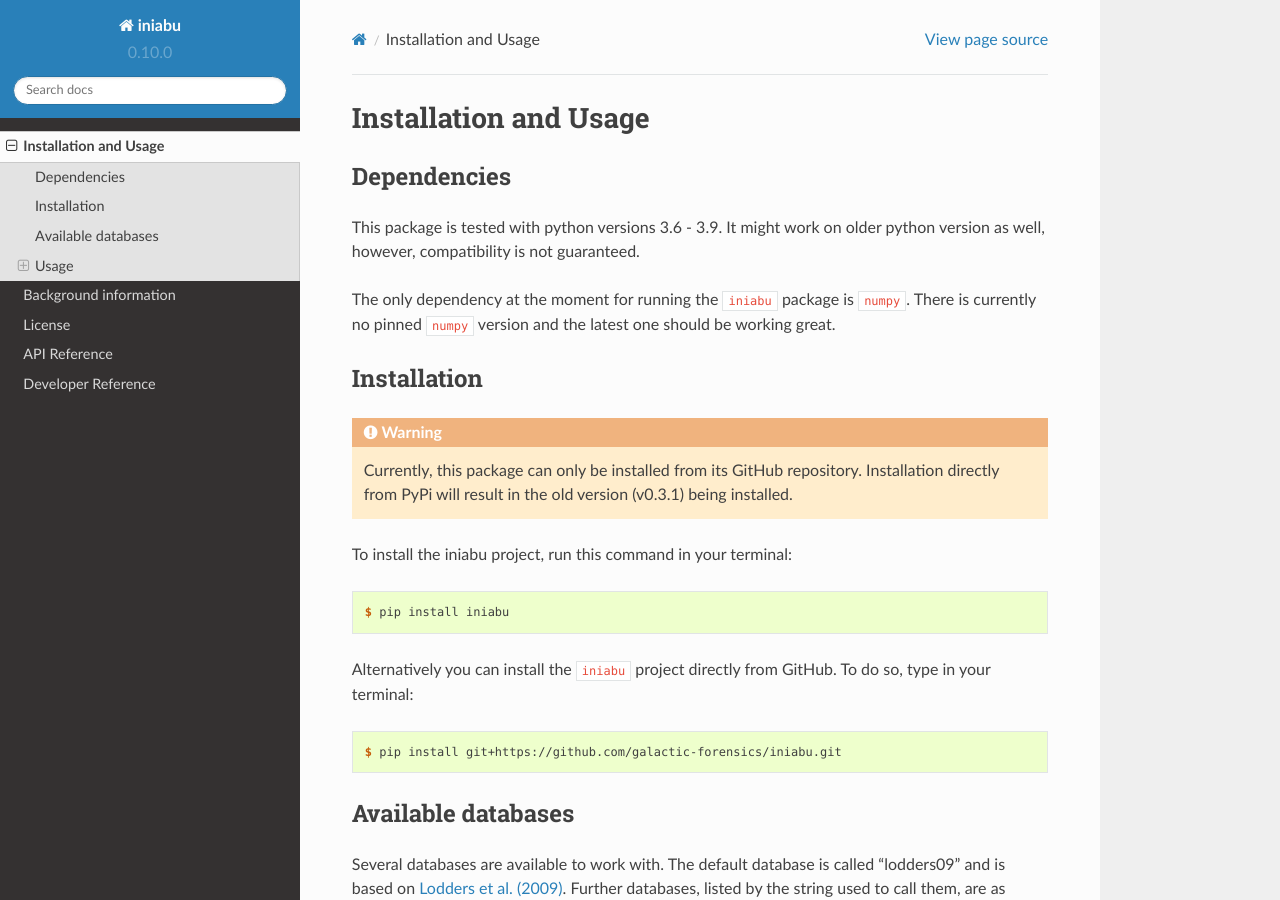
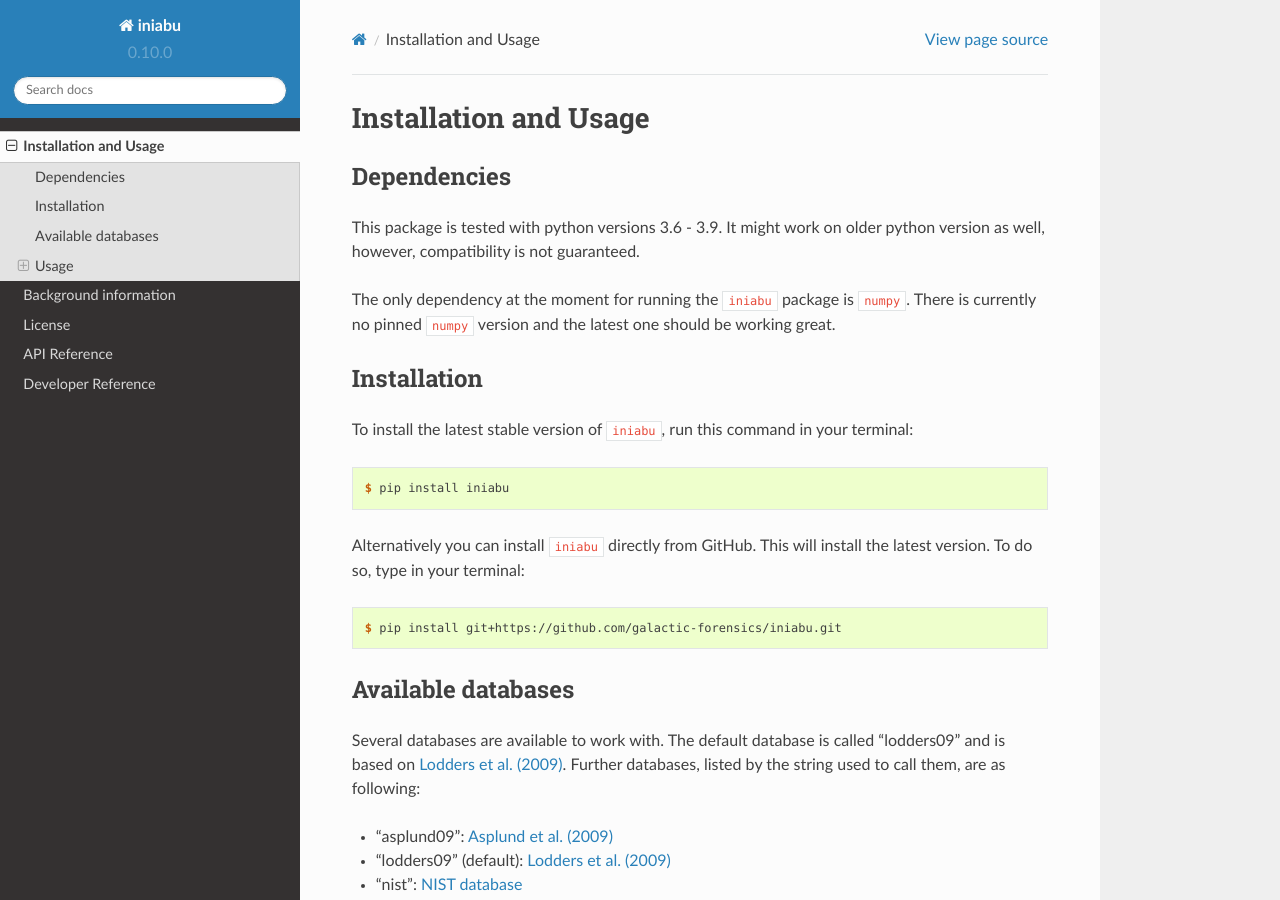
Before and after one commit to galactic-forensics/iniabu, a Sphinx documentation site: the page built from docs/intro.rst, in a window 1280 px wide and 900 px high. Built offline with Sphinx 7.4.7 and the Read the Docs theme 2.0.0, drawn with Linux system fonts in a browser that asks for light colours.

Commit message:
Getting ready for v1.0

```diff
--- a/docs/intro.rst
+++ b/docs/intro.rst
@@ -21,19 +21,15 @@ and the latest one should be working great.
 Installation
 ------------
 
-.. warning:: Currently,
-    this package can only be installed from its GitHub repository.
-    Installation directly from PyPi
-    will result in the old version (v0.3.1) being installed.
-
-To install the iniabu project,
+To install the latest stable version of ``iniabu``,
 run this command in your terminal:
 
 .. code-block:: console
 
    $ pip install iniabu
 
-Alternatively you can install the ``iniabu`` project directly from GitHub.
+Alternatively you can install ``iniabu`` directly from GitHub.
+This will install the latest version.
 To do so, type in your terminal:
 
 .. code-block:: console
```
Also changed, not shown: README.rst (+12 -11 lines), pyproject.toml (+4 -4 lines).
